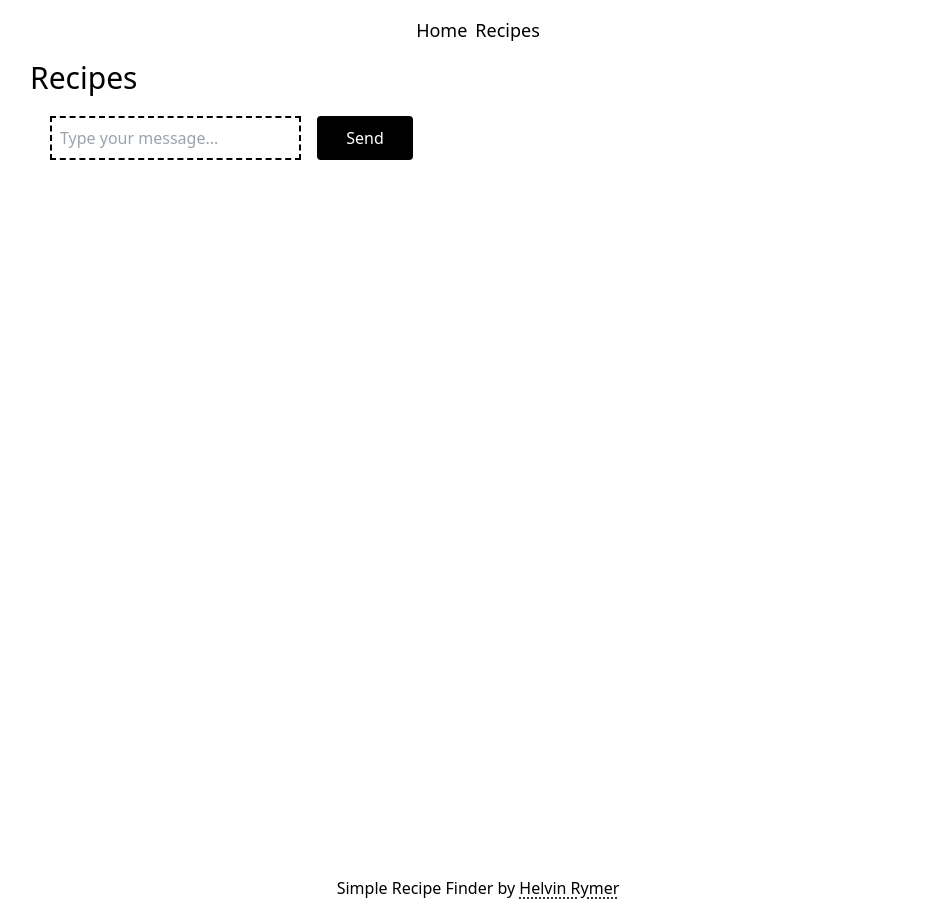
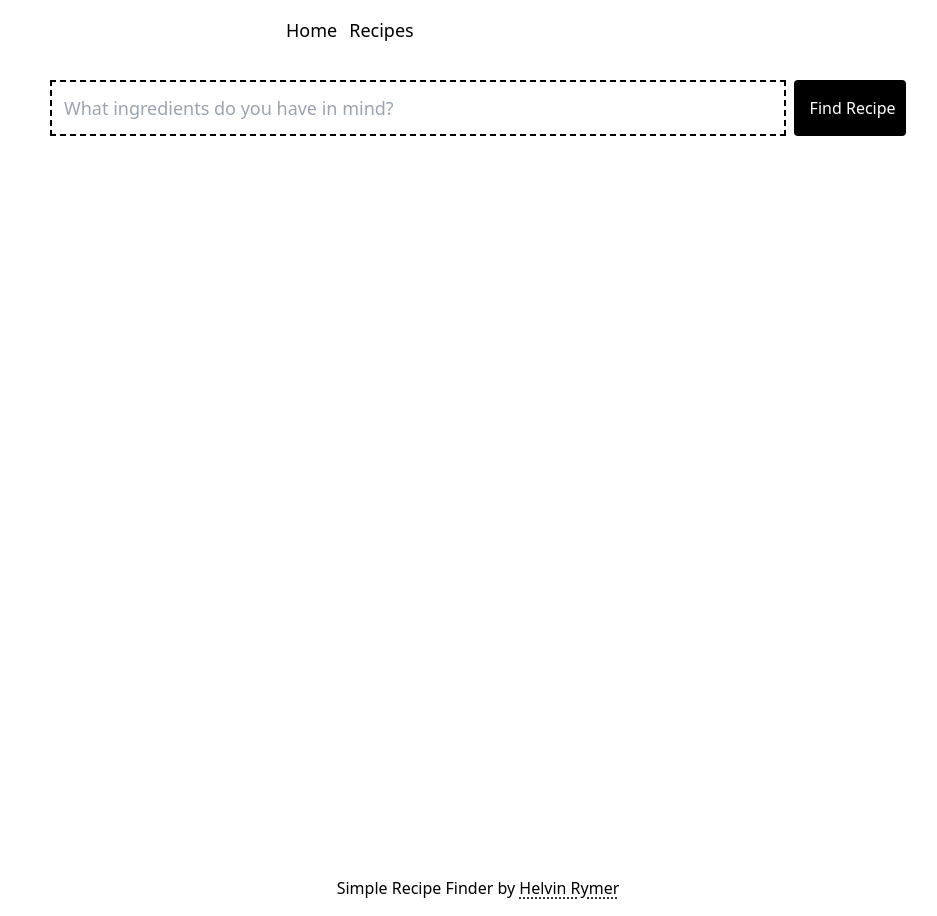
Before and after one commit to Helvin159/chatbot, a Next.js app: page /recipes in a window 1280 px wide. Shown: the whole page, without its empty margins (162-1099 px from the left). Built offline with nearby package versions, Linux system fonts and the light colour scheme.

Commit message:
style change

```diff
--- a/src/app/_components/Nav.tsx
+++ b/src/app/_components/Navigation.tsx
@@ -1,11 +1,10 @@
-'use client'
 import Link from 'next/link';
 import React from 'react'
 
-const Nav = () => {
+const Navigation = () => {
   return (
     <nav className='w-100 py-4'>
-      <ul className='flex flex-col md:flex-row justify-center items-center gap-x-2'>
+      <ul className='flex flex-col md:flex-row justify-start items-center gap-x-3 max-w-sm mx-auto'>
         <li className='text-lg'>
           <Link href={'/'}>Home</Link>
         </li>
@@ -17,4 +16,4 @@ const Nav = () => {
   );
 }
 
-export default Nav
+export default Navigation
--- a/src/app/_components/RecipeChatComponent.tsx
+++ b/src/app/_components/RecipeChatComponent.tsx
@@ -14,11 +14,11 @@ const RecipeChatComponent = () => {
       <div className='flex p-5'>
         <input
           value={message}
-          className='border-2 border-dashed border-black p-2'
+          className='border-2 border-dashed border-black focus:outline-black focus:outline-1 p-3 mr-2 text-lg w-11/12'
           onChange={(e) => setMessage(e.target.value)}
-          placeholder='Type your message...' />
-        <button onClick={async () => await sendMessage(message, setLoading, setResponse)} disabled={!message || loading} className='rounded bg-black text-white w-24 ml-4'>
-          {loading ? 'Sending...' : 'Send'}
+          placeholder='What ingredients do you have in mind?' />
+        <button onClick={async () => await sendMessage(message, setLoading, setResponse)} disabled={!message || loading} className='rounded bg-black text-white min-w-24 text-nowrap p-4'>
+          {loading ? 'Searching...' : 'Find Recipe'}
         </button>
       </div>
       {response && (
--- a/src/app/layout.tsx
+++ b/src/app/layout.tsx
@@ -2,8 +2,7 @@ import '../css/output.css'
 import '../css/custom-style.css'
 
 import type { Metadata } from 'next'
-import Nav from './_components/Nav'
-import Link from 'next/link'
+import Navigation from './_components/Navigation'
 import Footer from './_components/Footer'
 
 export const metadata: Metadata = {
@@ -19,7 +18,7 @@ export default function RootLayout({
   return (
     <html lang="en">
       <body>
-        <Nav />
+        <Navigation />
         <main className='min-h-dvh max-w-full'>
           {children}
         </main>
--- a/src/app/recipes/page.tsx
+++ b/src/app/recipes/page.tsx
@@ -1,11 +1,8 @@
 import RecipeChatComponent from '../_components/RecipeChatComponent';
 
 const Recipes = () => {
-
-
   return (
     <section className='max-w-4xl mx-auto'>
-      <h1 className='text-3xl'>Recipes</h1>
       <div>
         <RecipeChatComponent />
       </div>
--- a/src/css/output.css
+++ b/src/css/output.css
@@ -581,6 +581,10 @@ video {
   margin-right: 0.625rem;
 }
 
+.mr-2 {
+  margin-right: 0.5rem;
+}
+
 .block {
   display: block;
 }
@@ -617,23 +621,6 @@ video {
   min-height: 100dvh;
 }
 
-.min-h-fit {
-  min-height: -moz-fit-content;
-  min-height: fit-content;
-}
-
-.min-h-screen {
-  min-height: 100vh;
-}
-
-.min-h-full {
-  min-height: 100%;
-}
-
-.min-h-svh {
-  min-height: 100svh;
-}
-
 .w-10\/12 {
   width: 83.333333%;
 }
@@ -654,6 +641,10 @@ video {
   width: 100%;
 }
 
+.min-w-24 {
+  min-width: 6rem;
+}
+
 .max-w-2xl {
   max-width: 42rem;
 }
@@ -664,6 +655,10 @@ video {
 
 .max-w-full {
   max-width: 100%;
+}
+
+.max-w-sm {
+  max-width: 24rem;
 }
 
 .shrink-0 {
@@ -702,6 +697,10 @@ video {
   align-items: center;
 }
 
+.justify-start {
+  justify-content: flex-start;
+}
+
 .justify-center {
   justify-content: center;
 }
@@ -709,6 +708,11 @@ video {
 .gap-x-2 {
   -moz-column-gap: 0.5rem;
        column-gap: 0.5rem;
+}
+
+.gap-x-3 {
+  -moz-column-gap: 0.75rem;
+       column-gap: 0.75rem;
 }
 
 .gap-x-4 {
@@ -732,6 +736,10 @@ video {
   overflow: hidden;
   text-overflow: ellipsis;
   white-space: nowrap;
+}
+
+.text-nowrap {
+  text-wrap: nowrap;
 }
 
 .text-balance {
@@ -797,6 +805,10 @@ video {
 
 .p-5 {
   padding: 1.25rem;
+}
+
+.p-3 {
+  padding: 0.75rem;
 }
 
 .py-12 {
@@ -893,6 +905,31 @@ video {
   padding: .35rem 0;
 }
 
+.focus\:border-dashed:focus {
+  border-style: dashed;
+}
+
+.focus\:border-black:focus {
+  --tw-border-opacity: 1;
+  border-color: rgb(0 0 0 / var(--tw-border-opacity));
+}
+
+.focus\:outline-dashed:focus {
+  outline-style: dashed;
+}
+
+.focus\:outline-dotted:focus {
+  outline-style: dotted;
+}
+
+.focus\:outline-1:focus {
+  outline-width: 1px;
+}
+
+.focus\:outline-black:focus {
+  outline-color: #000;
+}
+
 @media (min-width: 768px) {
   .md\:flex-row {
     flex-direction: row;
```
Also changed, not shown: src/_assets/style.css (line endings or trailing spaces).
